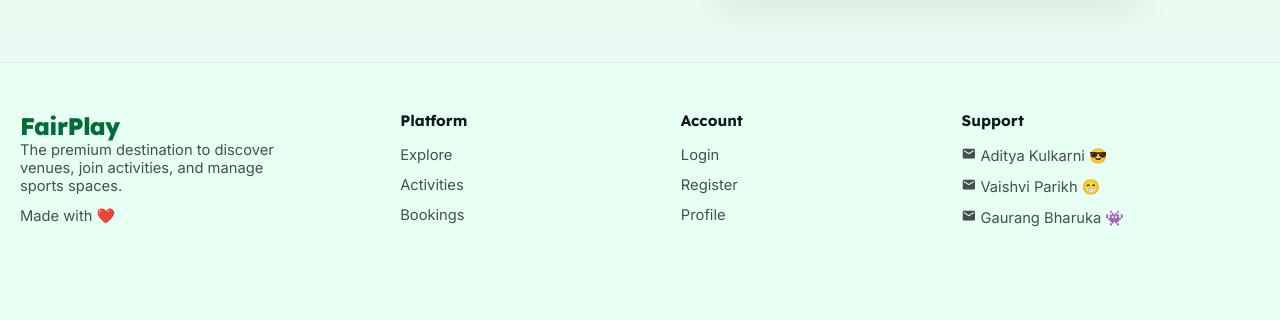
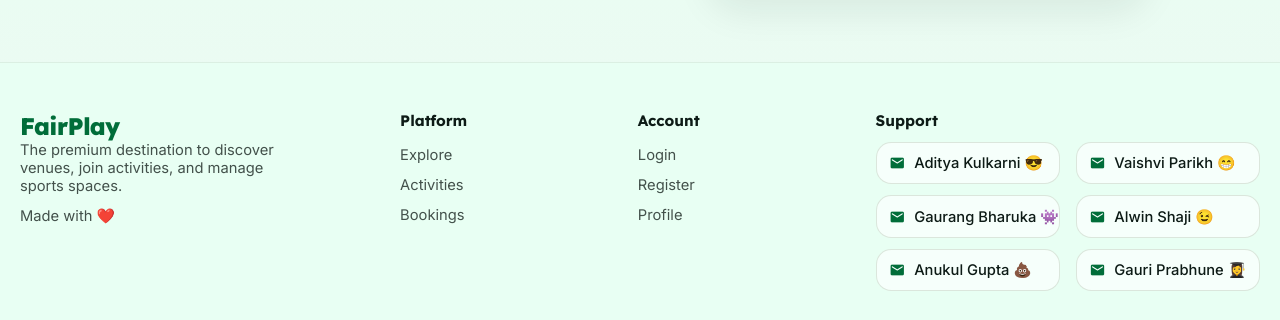
Before and after one commit to adiikulkarni/FairPlay, an Angular app in the folder FairPlay_Frontend/fairplay/: page /login in a window 1280 px wide. Shown: the part 747-1067 px from the top of the page. Before the commit the page ends 1018 px from the top, so only its background shows below. Built offline with nearby package versions, Linux system fonts and the light colour scheme; no server answers.

Commit message:
fix: frontend final update

```diff
--- a/FairPlay_Frontend/fairplay/src/app/app.css
+++ b/FairPlay_Frontend/fairplay/src/app/app.css
@@ -183,8 +183,14 @@
   margin: 0 auto;
   padding: 3rem 0 2rem;
   display: grid;
-  grid-template-columns: 1.4fr 1fr 1fr 1.2fr;
-  gap: 2rem;
+  grid-template-columns:
+    minmax(220px, 1.2fr)
+    minmax(140px, 0.7fr)
+    minmax(140px, 0.7fr)
+    minmax(340px, 1.35fr);
+  align-items: start;
+  column-gap: clamp(1.75rem, 3vw, 3rem);
+  row-gap: 2rem;
 }
 
 .footer-grid h4 {
@@ -203,6 +209,62 @@
 
 .footer-brand p {
   max-width: 28ch;
+}
+
+.support-section {
+  min-width: 0;
+  display: grid;
+  justify-items: start;
+  align-content: start;
+  gap: 0.75rem;
+}
+
+.support-section h4 {
+  width: 100%;
+  margin-bottom: 0;
+  text-align: left;
+}
+
+.support-grid {
+  display: grid;
+  grid-template-columns: repeat(2, minmax(0, 1fr));
+  width: min(100%, 34rem);
+  gap: 0.7rem 1rem;
+  margin-top: 0;
+}
+
+.support-grid a {
+  display: block;
+  margin-bottom: 0;
+  padding: 0.7rem 0.8rem;
+  border-radius: 0.95rem;
+  background: rgba(255, 255, 255, 0.62);
+  border: 1px solid rgba(188, 202, 187, 0.48);
+  transition: transform 140ms ease, box-shadow 140ms ease, border-color 140ms ease;
+}
+
+.support-grid p {
+  display: flex;
+  align-items: center;
+  gap: 0.55rem;
+  margin-bottom: 0;
+  white-space: nowrap;
+  color: var(--text-primary);
+  font-weight: 500;
+}
+
+.support-grid a:hover {
+  transform: translateY(-1px);
+  box-shadow: 0 10px 22px rgba(12, 31, 24, 0.06);
+  border-color: rgba(0, 109, 57, 0.18);
+}
+
+.support-grid mat-icon {
+  flex: 0 0 auto;
+  width: 1rem;
+  height: 1rem;
+  font-size: 1rem;
+  color: var(--primary);
 }
 
 @media (max-width: 900px) {
@@ -230,4 +292,8 @@
     grid-template-columns: 1fr;
     width: min(100% - 1rem, 1200px);
   }
+
+  .support-grid {
+    grid-template-columns: 1fr;
+  }
 }
--- a/FairPlay_Frontend/fairplay/src/app/app.html
+++ b/FairPlay_Frontend/fairplay/src/app/app.html
@@ -80,10 +80,11 @@
         <a routerLink="/profile">Profile</a>
       </div>
 
-      <div>
+      <div class="support-section">
         <h4>Support</h4>
 <!--        <p>Gateway base: http://localhost:8083 via Angular proxy.</p>-->
 <!--        <p>Demo flows for users, venues, activities, bookings, and owners.</p>-->
+        <div class="support-grid">
         <a
           href="mailto:aditya.kulkarni@globallogic.com"
           target="_blank"
@@ -119,6 +120,46 @@
           </p>
 
         </a>
+
+
+        <a
+          href="mailto:alwin.shaji@globallogic.com"
+          target="_blank"
+          rel="noopener noreferrer"
+        >
+          <p>
+          <mat-icon inline>mail</mat-icon>
+          Alwin Shaji 😉
+          </p>
+
+        </a>
+
+
+        <a
+          href="mailto:anukul.gupta@globallogic.com"
+          target="_blank"
+          rel="noopener noreferrer"
+        >
+          <p>
+          <mat-icon inline>mail</mat-icon>
+          Anukul Gupta 💩
+          </p>
+
+        </a>
+
+        <a
+          href="mailto:gauri.prabhune@globallogic.com"
+          target="_blank"
+          rel="noopener noreferrer"
+        >
+          <p>
+          <mat-icon inline>mail</mat-icon>
+          Gauri Prabhune 👩‍🎓
+          </p>
+
+        </a>
+        </div>
+
       </div>
     </div>
   </footer>
--- a/FairPlay_Frontend/fairplay/src/app/pages/profile-page.component.ts
+++ b/FairPlay_Frontend/fairplay/src/app/pages/profile-page.component.ts
@@ -27,7 +27,7 @@ import { FairplayStore } from '../services/fairplay-store.service';
       <div class="headline">
         <div>
           <h1 class= "venueH1">Profile</h1>
-          <p>Account details stay editable here while player and owner workspaces remain separate.</p>
+
         </div>
       </div>
 
--- a/FairPlay_Frontend/fairplay/src/styles.css
+++ b/FairPlay_Frontend/fairplay/src/styles.css
@@ -418,6 +418,14 @@ mat-card {
   border-radius: 2rem;
   background: var(--surface-container-lowest);
   box-shadow: var(--shadow-soft);
+}
+
+.auth-form-shell form {
+  width: 100%;
+}
+
+.auth-form-shell .mat-mdc-form-field {
+  width: 100%;
 }
 
 .centered {
```
